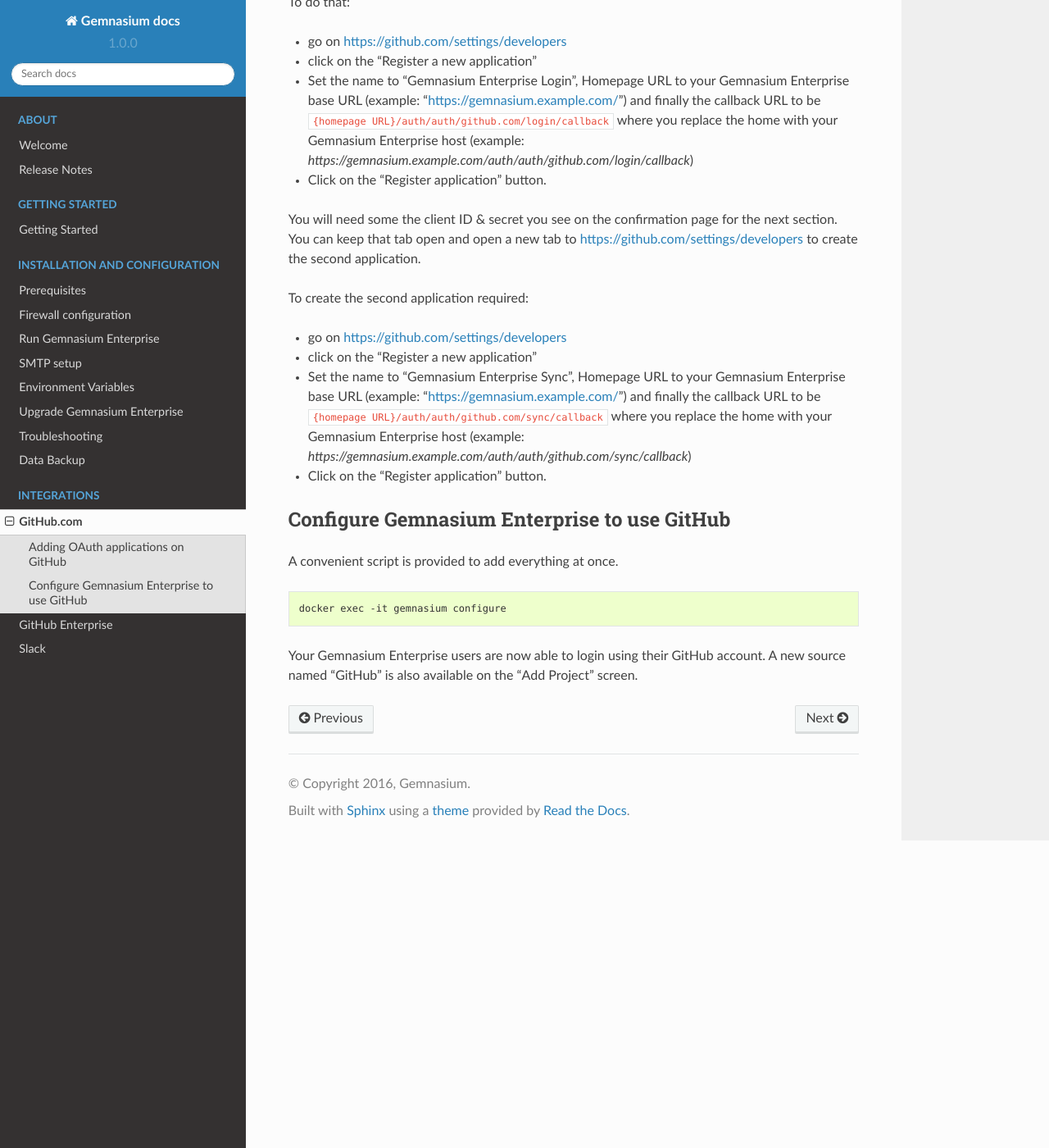
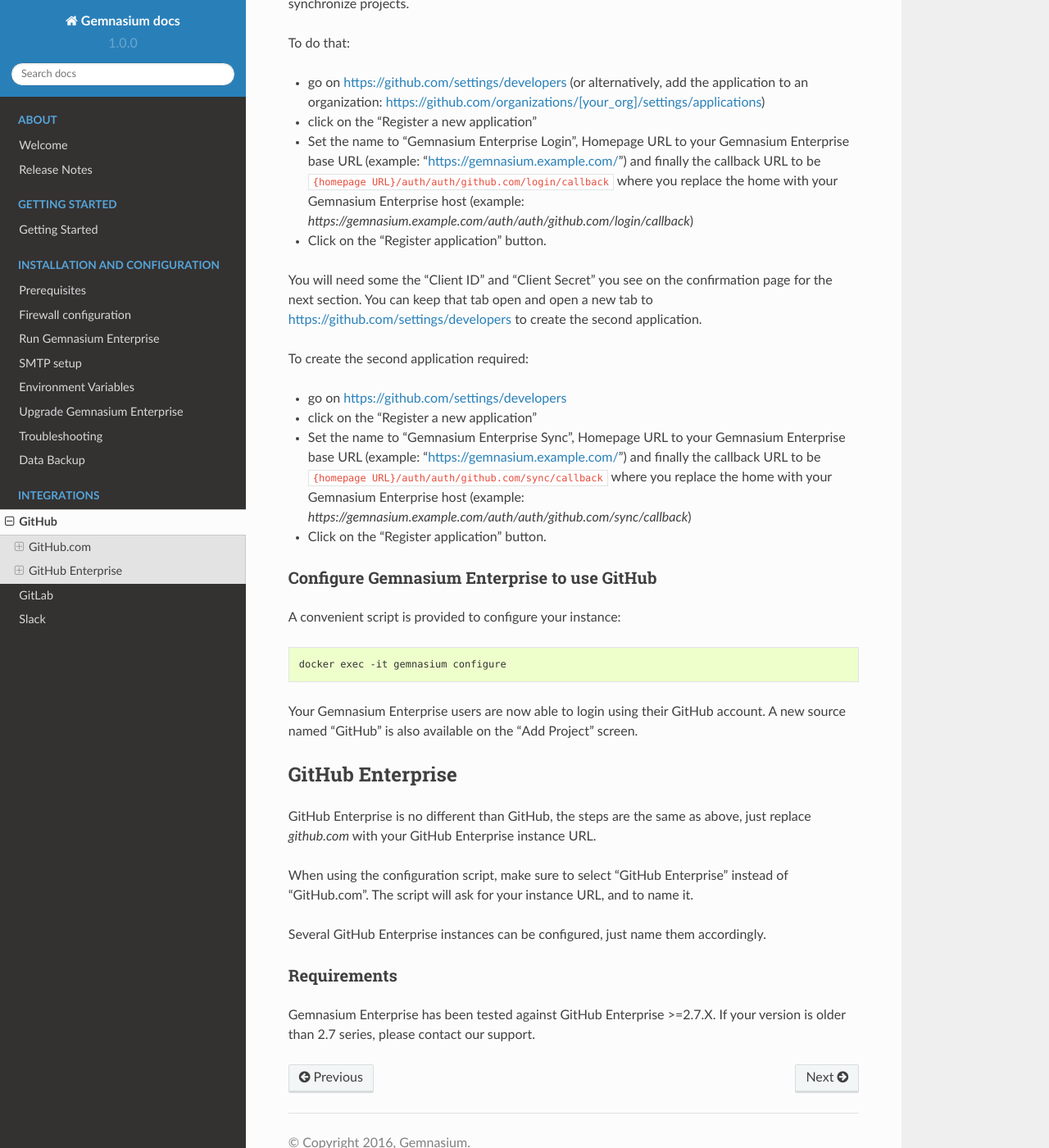
Before and after one commit to jipiboily/docs-1, a Sphinx documentation site: the page built from docs/integrations/github.rst, in a window 1280 px wide and 1400 px high, scrolled down 465 px. Shown: the whole window at 82% size. Built offline with Sphinx 7.4.7 and the Read the Docs theme 2.0.0, drawn with Linux system fonts in a browser that asks for light colours; some of the changed text lies outside the part shown.

Commit message:
Add GitLab doc and merge Github pages

```diff
--- a/docs/index.rst
+++ b/docs/index.rst
@@ -46,6 +46,6 @@
    :maxdepth: 2
    :caption: Integrations
 
-   integrations/github-com
-   integrations/github-enterprise
+   integrations/github
+   integrations/gitlab
    integrations/slack
--- a/docs/integrations/github-com.rst
+++ b/docs/integrations/github.rst
@@ -1,23 +1,26 @@
+GitHub
+======
+
 GitHub.com
-==========
+----------
 
 Before being able to add projects from github.com, Gemnasium Enterprise needs to be configured to be able to access it.
 
 There're parts to it. First, creating an OAuth application on GitHub and then configuring Gemnasium Enterprise to use that application.
 
 Adding OAuth applications on GitHub
------------------------------------
+^^^^^^^^^^^^^^^^^^^^^^^^^^^^^^^^^^^
 
 The first step we need to do create two new OAuth applications. You read that right; Gemnasium Enterprise needs two different OAuth applications. One to enable "Login with GitHub" and one to synchronize projects.
 
 To do that:
 
-- go on https://github.com/settings/developers
+- go on https://github.com/settings/developers (or alternatively, add the application to an organization: https://github.com/organizations/[your_org]/settings/applications)
 - click on the "Register a new application"
 - Set the name to "Gemnasium Enterprise Login", Homepage URL to your Gemnasium Enterprise base URL (example: "https://gemnasium.example.com/") and finally the callback URL to be ``{homepage URL}/auth/auth/github.com/login/callback`` where you replace the home with your Gemnasium Enterprise host (example: `https://gemnasium.example.com/auth/auth/github.com/login/callback`)
 - Click on the "Register application" button.
 
-You will need some the client ID & secret you see on the confirmation page for the next section. You can keep that tab open and open a new tab to https://github.com/settings/developers to create the second application.
+You will need some the "Client ID" and "Client Secret" you see on the confirmation page for the next section. You can keep that tab open and open a new tab to https://github.com/settings/developers to create the second application.
 
 To create the second application required:
 
@@ -28,9 +31,9 @@
 
 
 Configure Gemnasium Enterprise to use GitHub
---------------------------------------------
+^^^^^^^^^^^^^^^^^^^^^^^^^^^^^^^^^^^^^^^^^^^^
 
-A convenient script is provided to add everything at once.
+A convenient script is provided to configure your instance:
 
 .. code-block:: console
 
@@ -38,3 +41,19 @@
 
 Your Gemnasium Enterprise users are now able to login using their GitHub account.
 A new source named "GitHub" is also available on the "Add Project" screen.
+
+
+GitHub Enterprise
+-----------------
+
+GitHub Enterprise is no different than GitHub, the steps are the same as above, just replace `github.com` with your GitHub Enterprise instance URL.
+
+When using the configuration script, make sure to select "GitHub Enterprise" instead of "GitHub.com". The script will ask for your instance URL, and to name it.
+
+Several GitHub Enterprise instances can be configured, just name them accordingly.
+
+Requirements
+^^^^^^^^^^^^
+
+Gemnasium Enterprise has been tested against GitHub Enterprise >=2.7.X.
+If your version is older than 2.7 series, please contact our support.
```
Also changed, not shown: docs/integrations/github-enterprise.rst (deleted, +0 -41 lines), docs/integrations/gitlab.rst (added, +59 -0 lines).
